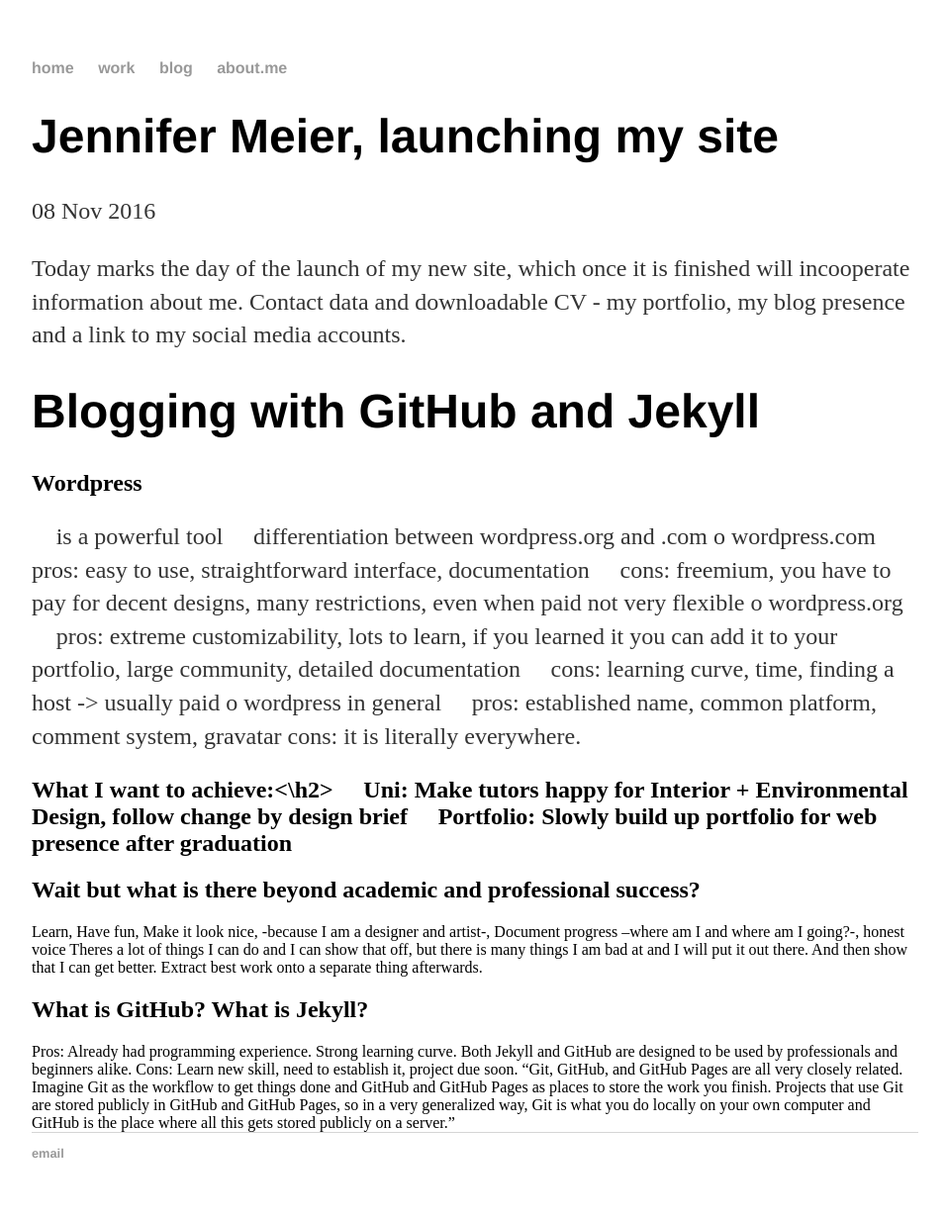
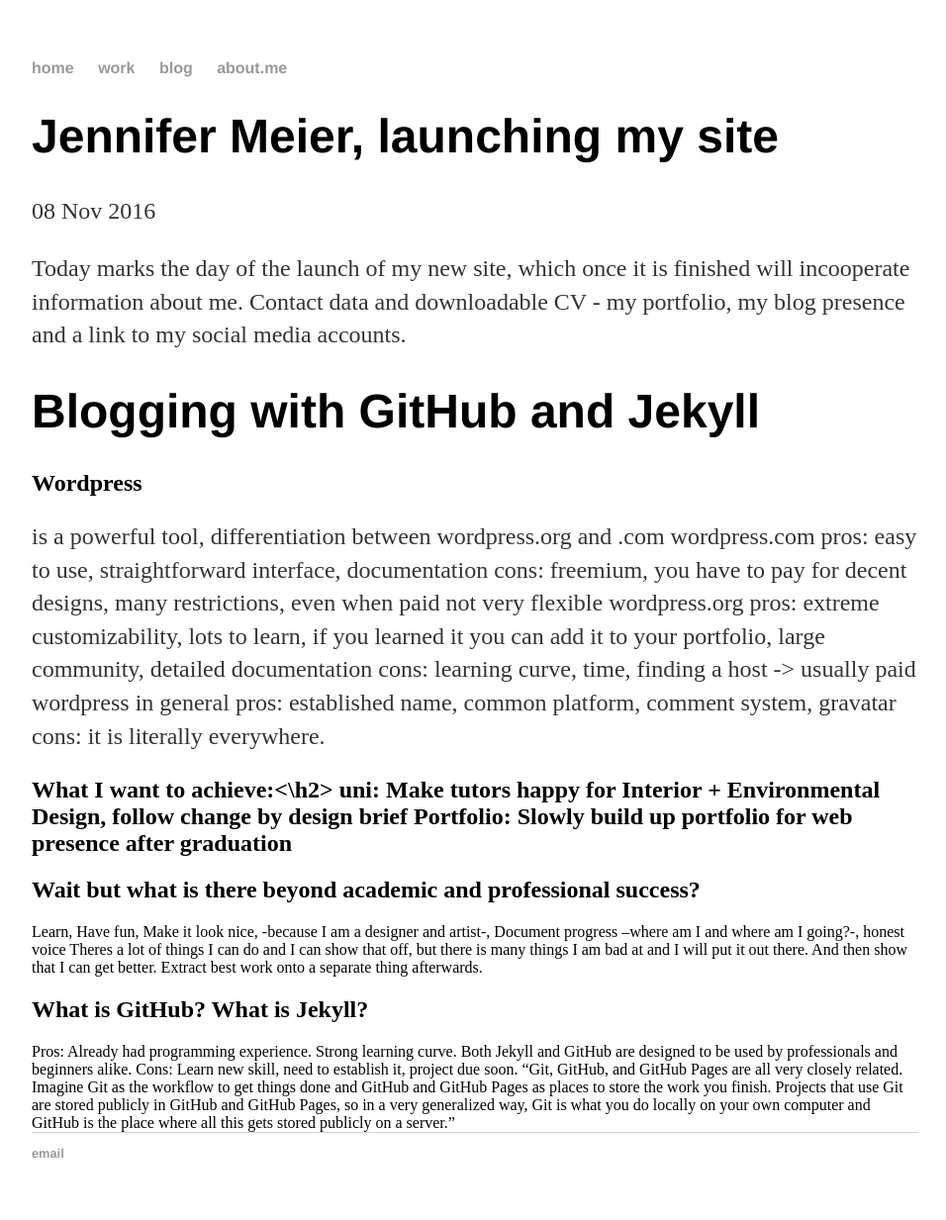
Before and after one commit to jenniferdsgn/jenniferdsgn.github.io, a Jekyll site: the page built from _posts/2016-11-08-site-launched.md, in a window 1280 px wide. Shown: the whole page at 99% size, without its empty margins (160-1116 px from the left). Built offline with Jekyll 4.4.1, drawn with Linux system fonts in a browser that asks for light colours; part of the change alters nothing that is shown.

```diff
--- a/_posts/2016-11-08-site-launched.md
+++ b/_posts/2016-11-08-site-launched.md
@@ -8,17 +8,19 @@ Contact data and downloadable CV - my portfolio, my blog presence and a link to
 <h1>Blogging with GitHub and Jekyll </h1>
 
 <h2>Wordpress</h2>
- is a powerful tool  differentiation between wordpress.org and .com
-o wordpress.com
- pros: easy to use, straightforward interface, documentation  cons: freemium, you have to pay for decent designs, many restrictions, even when paid not very flexible
-o wordpress.org
- pros: extreme customizability, lots to learn, if you learned it you can add it to your portfolio, large community, detailed documentation  cons: learning curve, time, finding a host -> usually paid
-o wordpress in general
- pros: established name, common platform, comment system, gravatar cons: it is literally everywhere.
+is a powerful tool, differentiation between wordpress.org and .com
+wordpress.com
+pros: easy to use, straightforward interface, documentation
+cons: freemium, you have to pay for decent designs, many restrictions, even when paid not very flexible
+wordpress.org
+pros: extreme customizability, lots to learn, if you learned it you can add it to your portfolio, large community, detailed documentation cons: learning curve, time, finding a host -> usually paid
+wordpress in general
+pros: established name, common platform, comment system, gravatar cons: it is literally everywhere.
 
 <h2>What I want to achieve:<\h2>
- Uni: Make tutors happy for Interior + Environmental Design, follow change by design
-brief  Portfolio: Slowly build up portfolio for web presence after graduation
+uni: Make tutors happy for Interior + Environmental Design, follow change by design
+brief
+Portfolio: Slowly build up portfolio for web presence after graduation
 
 <h2>Wait but what is there beyond academic and professional success? </h2>
 Learn, Have fun, Make it look nice, -because I am a designer and artist-, Document progress –where am I and where am I going?-, honest voice
```
